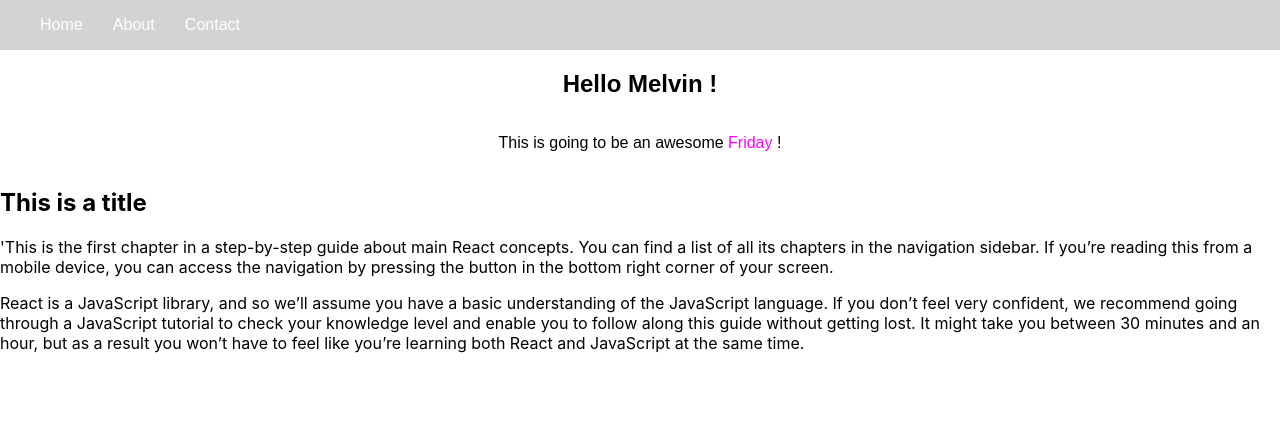
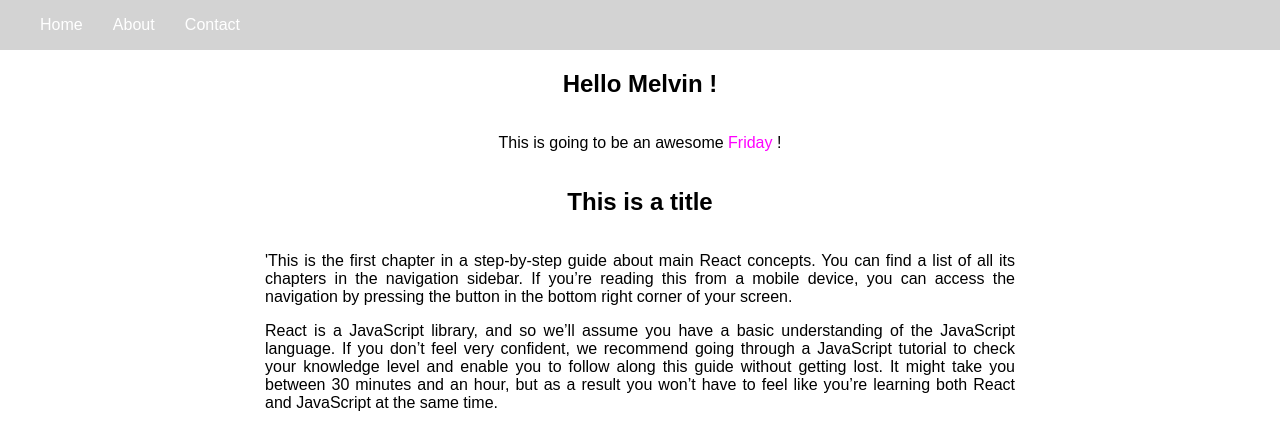
Before and after one commit to doctype-Melvin/react-playground, a React (Create React App) app: page / in a window 1280 px wide. Shown: the top 446 px of the page. Built offline with nearby package versions, Linux system fonts and the light colour scheme.

Commit message:
<CSS>adds styling to mainSection container

```diff
--- a/src/App.css
+++ b/src/App.css
@@ -37,7 +37,8 @@
   }
 }
 
-.box, .header, .nav {
+.box, .header, .nav,
+.mainSection {
   display: flex;
   font-family: Arial, Helvetica, sans-serif;
 }
@@ -66,3 +67,16 @@
   text-decoration: none;
   color: white;
 }
+
+.mainSection {
+  max-width: 750px;
+  flex-direction: column;
+  align-items: center;
+  justify-content: center;
+  margin-left: auto;
+  margin-right: auto;
+}
+
+.para {
+  text-align: justify;
+}
--- a/src/components/Main.js
+++ b/src/components/Main.js
@@ -3,7 +3,7 @@ import React from "react";
 export class Main extends React.Component {
     render () {
         return (
-            <div>
+            <div className="mainSection">
                 <h2 className="title">This is a title</h2>
                 <div className="textCt">
                     <p className="para">
```
